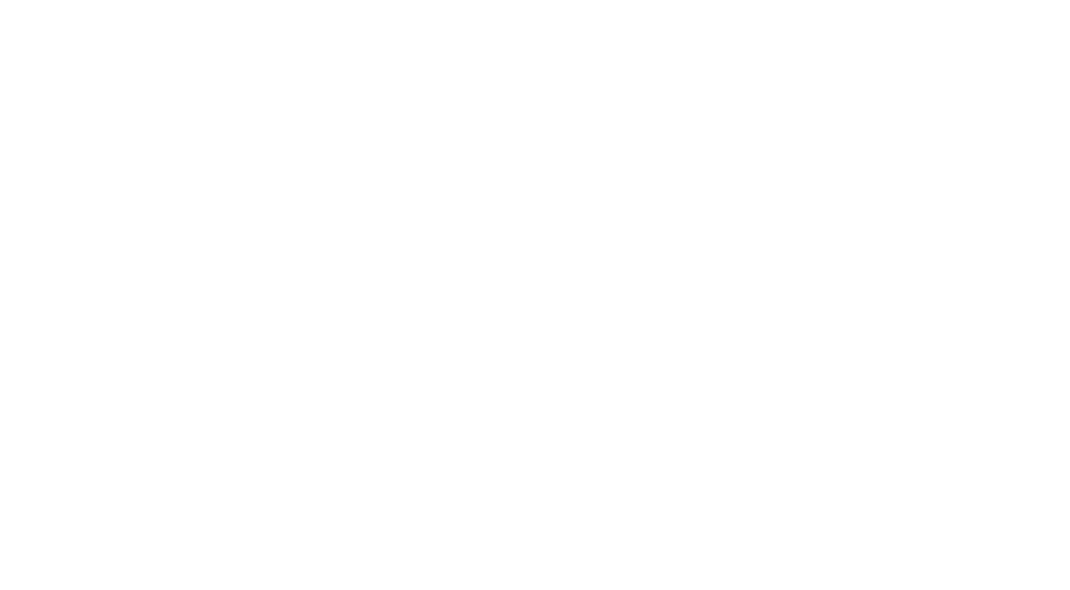
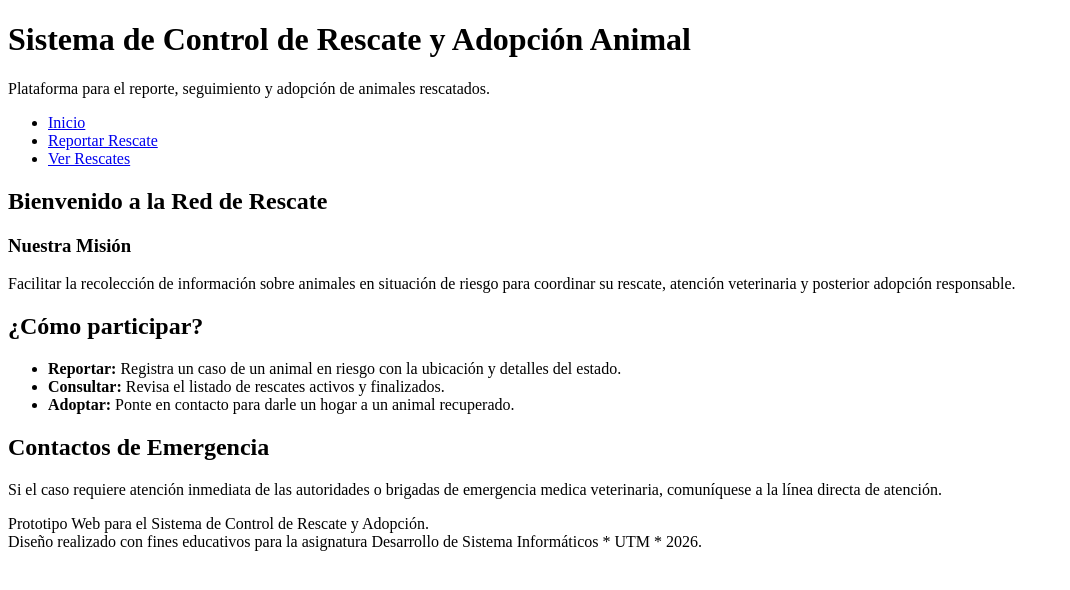
Before and after one commit to Tyrone073/sistemaRescateAdopcionAnimal, a plain HTML site: page SistemaRescateAdopcionAnimal/docs/index.html in a window 1280 px wide. Shown: the whole page, without its empty margins (0-1070 px from the left). Drawn offline with Linux system fonts and the light colour scheme.

Commit message:
maquetacion semantica inicial de index

```diff
--- a/SistemaRescateAdopcionAnimal/docs/index.html
+++ b/SistemaRescateAdopcionAnimal/docs/index.html
@@ -1,11 +1,49 @@
 <!doctype html>
-<html lang="en">
+<html lang="es">
 <head>
     <meta charset="UTF-8">
-    <meta name="viewport" content="width=device-width, initial-scale=1">
-    <title>Document</title>
+<!--    <meta name="viewport" content="width=device-width, initial-scale=1">-->
+    <title>Sistema de Control de Rescate y Adopcion - Inicio</title>
 </head>
 <body>
+    <header>
+        <h1>Sistema de Control de Rescate y Adopción Animal</h1>
+        <p>Plataforma para el reporte, seguimiento y adopción de animales rescatados.</p>
+        <nav>
+            <ul>
+                <li><a href="index.html">Inicio</a></li>
+                <li><a href="reportar.html">Reportar Rescate</a></li>
+                <li><a href="rescates.html">Ver Rescates</a></li>
+            </ul>
+        </nav>
+    </header>
 
+    <main>
+        <section>
+            <h2>Bienvenido a la Red de Rescate</h2>
+            <article>
+                <h3>Nuestra Misión</h3>
+                <p>Facilitar la recolección de información sobre animales en situación de riesgo para coordinar su rescate, atención veterinaria y posterior adopción responsable.</p>
+            </article>
+        </section>
+
+        <section>
+            <h2>¿Cómo participar?</h2>
+            <ul>
+                <li><strong>Reportar:</strong> Registra un caso de un animal en riesgo con la ubicación y detalles del estado.</li> <!-- Strong es el estilo en negrita-->
+                <li><strong>Consultar:</strong> Revisa el listado de rescates activos y finalizados.</li>
+                <li><strong>Adoptar:</strong> Ponte en contacto para darle un hogar a un animal recuperado.</li>
+            </ul>
+        </section>
+
+        <aside><!-- nota de contacto de 'emergencia' -->
+            <h2>Contactos de Emergencia</h2>
+            <p>Si el caso requiere atención inmediata de las autoridades o brigadas de emergencia medica veterinaria, comuníquese a la línea directa de atención.</p>
+        </aside>
+    </main>
+
+    <footer>
+        <p>Prototipo Web para el Sistema de Control de Rescate y Adopción. <br>Diseño realizado con fines educativos para la asignatura Desarrollo de Sistema Informáticos * UTM * 2026.</p>
+    </footer>
 </body>
 </html>
```
